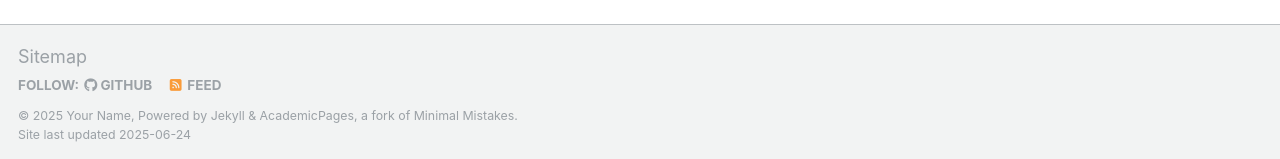
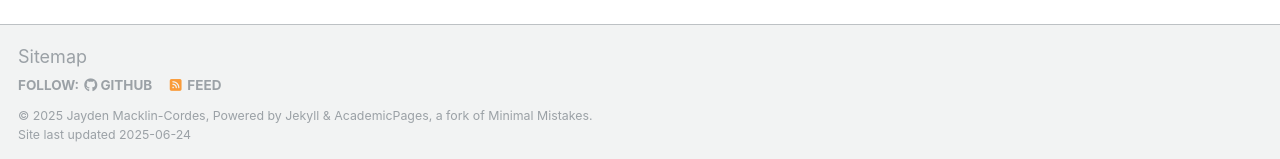
Before and after one commit to JaydenM-C/JaydenM-C.github.io, a Jekyll site: the page built from _pages/about.md, in a window 1280 px wide and 900 px high, scrolled down 2636 px. Shown: the part 738-897 px from the top of the window. Built offline with Jekyll 4.4.1, drawn with Linux system fonts in a browser that asks for light colours; some web fonts are replaced.

Commit message:
Update _config.yml

```diff
--- a/_config.yml
+++ b/_config.yml
@@ -11,9 +11,9 @@
 site_theme               : "default"
 title                    : "Jayden Macklin-Cordes"
 title_separator          : "-"
-name                     : &name "Your Name"
-description              : &description "personal description"
-url                      : https://academicpages.github.io # the base hostname & protocol for your site e.g. "https://[your GitHub username].github.io" or if you already have some other page hosted on Github then use "https://[your GitHub username].github.io/[Your Repo Name]"
+name                     : &name "Jayden Macklin-Cordes"
+description              : &description "Lecturer in Linguistics"
+url                      : https://jaydenm-c.github.io # the base hostname & protocol for your site e.g. "https://[your GitHub username].github.io" or if you already have some other page hosted on Github then use "https://[your GitHub username].github.io/[Your Repo Name]"
 baseurl                  : "" # the subpath of your site, e.g. "/blog"
 repository               : "academicpages/academicpages.github.io"
 
```
